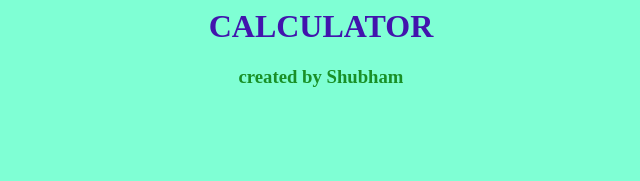
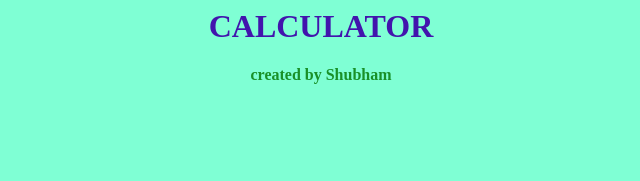
Before and after one commit to Shubhama0/calculators, a plain HTML site: page index.html in a window 1280 px wide. Shown: the top 181 px of the page, 319-959 px from the left. Drawn offline with Linux system fonts and the light colour scheme.

Commit message:
Update index.html

```diff
--- a/index.html
+++ b/index.html
@@ -62,7 +62,7 @@ font-size:xx-large
 </style>
 <body>
      <h1 class="h2">CALCULATOR</h1>
-     <h3 class="h4">created by Shubham</h3>
+     <h4 class="h4">created by Shubham</h4>
 
     <div class="con">
         <textarea id="re" value="0" font-size="60px"> </textarea>
```
